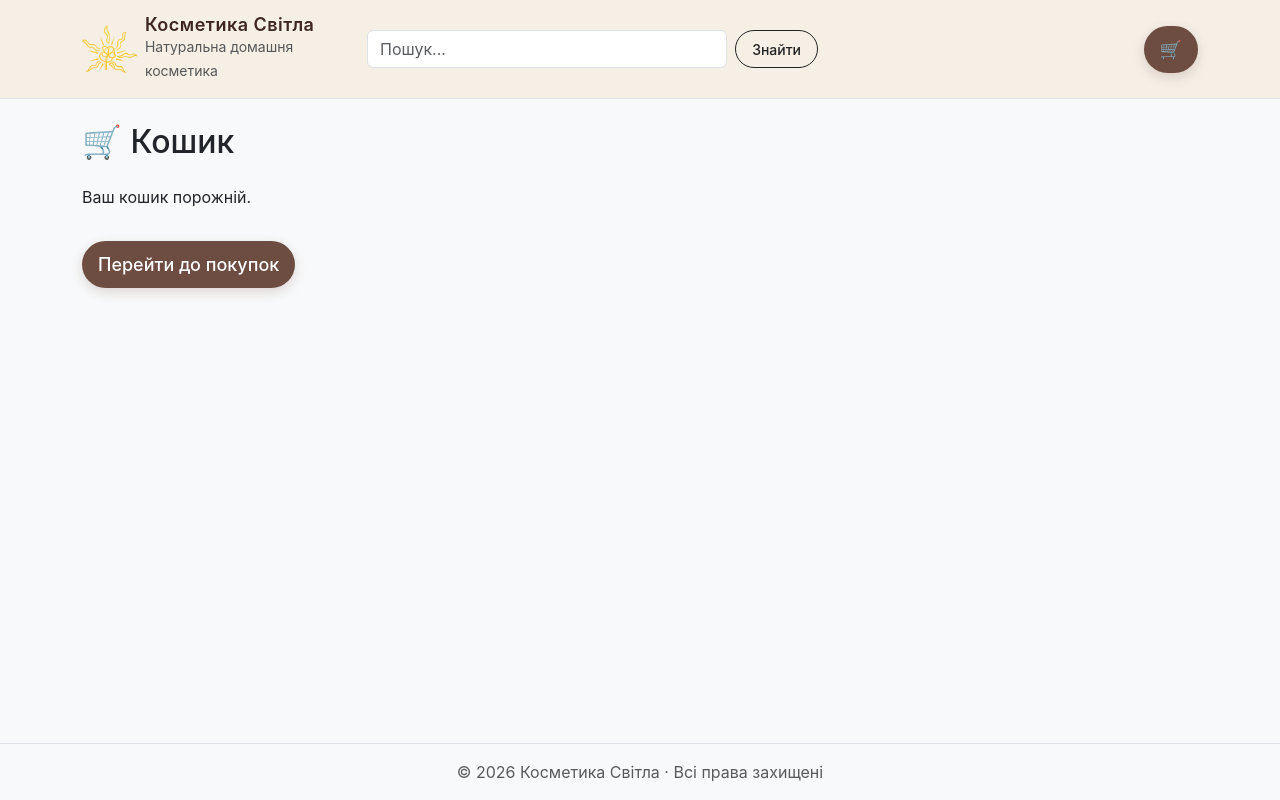
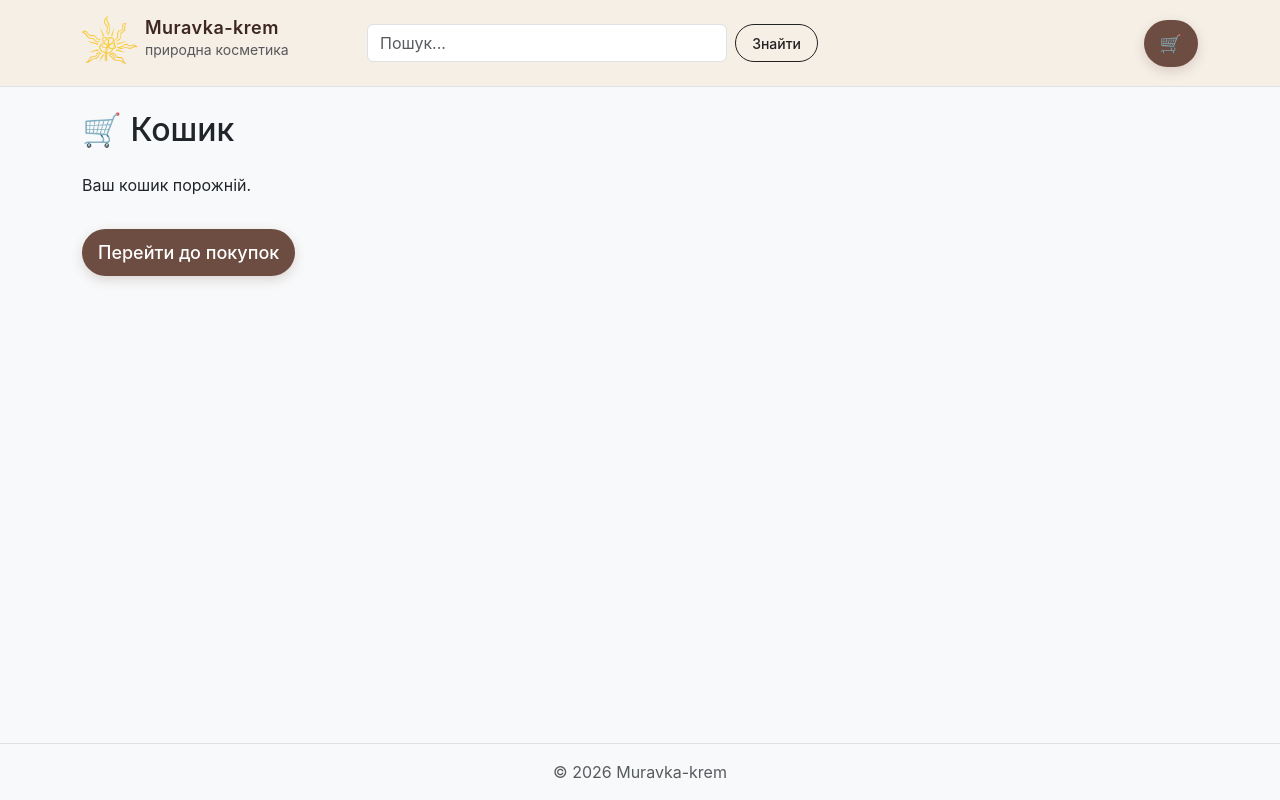
Before and after one commit to egusarov/muravka, a Django app: page /store/cart/ in a window 1280 px wide. Run offline with Django 5.2, Linux system fonts and the light colour scheme; the visitor is signed in with stand-in values (Sample User, id 1); some libraries are stand-ins or nearby versions.

Commit message:
feat(ui): rebranding to Muravka-krem

```diff
--- a/store/templates/store/about.html
+++ b/store/templates/store/about.html
@@ -4,7 +4,7 @@
 <html lang="uk">
 <head>
     <meta charset="UTF-8">
-    <title>Про мене — Косметика Світла</title>
+    <title>Про мене — Muravka-krem</title>
 
     <link href="https://fonts.googleapis.com/css2?family=Inter:wght@400;500;600&display=swap" rel="stylesheet">
 
@@ -20,7 +20,7 @@
             <h1>Про мене</h1>
             <p>
                 Мене звуть Світлана Гусарова — засновниця бренду
-                <strong>#КосметикаСвітла</strong>
+                <strong>#Muravka-krem</strong>
             </p>
         </div>
     </div>
@@ -83,7 +83,7 @@
                 <h2>Філософія</h2>
 
                 <p>
-                    “Косметика Cвітла” — це не лише натуральні компоненти.
+                    “Muravka-krem” — це не лише натуральні компоненти.
                 </p>
 
                 <p>
--- a/store/templates/store/base.html
+++ b/store/templates/store/base.html
@@ -4,7 +4,7 @@
 <head>
     <meta charset="UTF-8">
     <meta name="viewport" content="width=device-width, initial-scale=1.0">
-    <title>{% block title %}Косметика Світла{% endblock %}</title>
+    <title>{% block title %}Muravka-krem{% endblock %}</title>
 
     <link href="https://cdn.jsdelivr.net/npm/bootstrap@5.3.3/dist/css/bootstrap.min.css" rel="stylesheet">
     <link href="{% static 'css/base.css' %}" rel="stylesheet">
--- a/store/templates/store/cart_detail.html
+++ b/store/templates/store/cart_detail.html
@@ -1,6 +1,6 @@
 {% extends 'store/base.html' %}
 
-{% block title %}Кошик — Косметика Світла{% endblock %}
+{% block title %}Кошик — Muravka-krem{% endblock %}
 
 {% block content %}
 
--- a/store/templates/store/includes/footer.html
+++ b/store/templates/store/includes/footer.html
@@ -1,5 +1,5 @@
 <footer class="bg-light border-top mt-auto">
     <div class="container py-3 text-center text-muted">
-        © 2026 Косметика Світла · Всі права захищені
+        © 2026 Muravka-krem
     </div>
 </footer>
--- a/store/templates/store/includes/header.html
+++ b/store/templates/store/includes/header.html
@@ -12,8 +12,8 @@
                         <img src="{% static 'img/logo.webp' %}" class="logo-img">
 
                         <div class="logo-text">
-                            <div class="logo-title">Косметика Світла</div>
-                            <small class="text-muted">Натуральна домашня косметика</small>
+                            <div class="logo-title">Muravka-krem</div>
+                            <small class="text-muted">природна косметика</small>
                         </div>
                     </div>
                 </a>
--- a/store/templates/store/order_create.html
+++ b/store/templates/store/order_create.html
@@ -1,6 +1,6 @@
 {% extends 'store/base.html' %}
 
-{% block title %}Оформлення замовлення — Косметика Світла{% endblock %}
+{% block title %}Оформлення замовлення — Muravka-krem{% endblock %}
 
 {% block content %}
 
--- a/store/templates/store/product_detail.html
+++ b/store/templates/store/product_detail.html
@@ -1,7 +1,7 @@
 {% extends 'store/base.html' %}
 {% load cloudinary %}
 
-{% block title %}{{ product.name }} — Косметика Світла{% endblock %}
+{% block title %}{{ product.name }} — Muravka-krem{% endblock %}
 
 {% block content %}
 
--- a/store/templates/store/product_list.html
+++ b/store/templates/store/product_list.html
@@ -3,9 +3,9 @@
 
 {% block title %}
     {% if category %}
-        {{ category.name }} — Косметика Світла
+        {{ category.name }} — Muravka-krem
     {% else %}
-        Каталог — Косметика Світла
+        Каталог — Muravka-krem
     {% endif %}
 {% endblock %}
 
```
